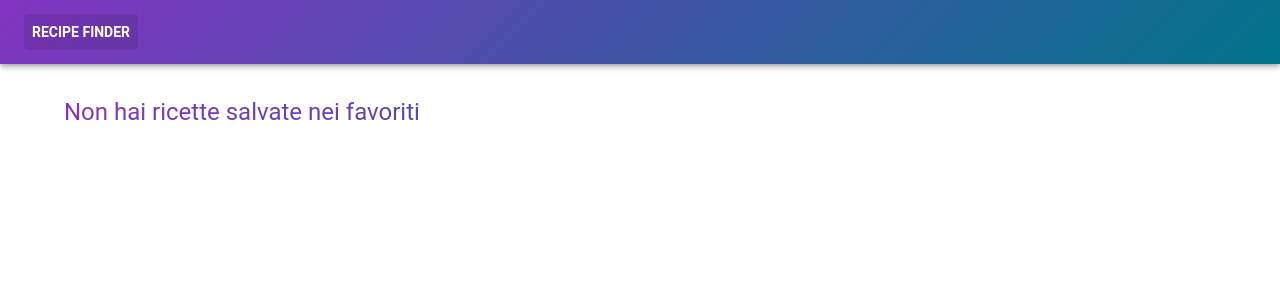
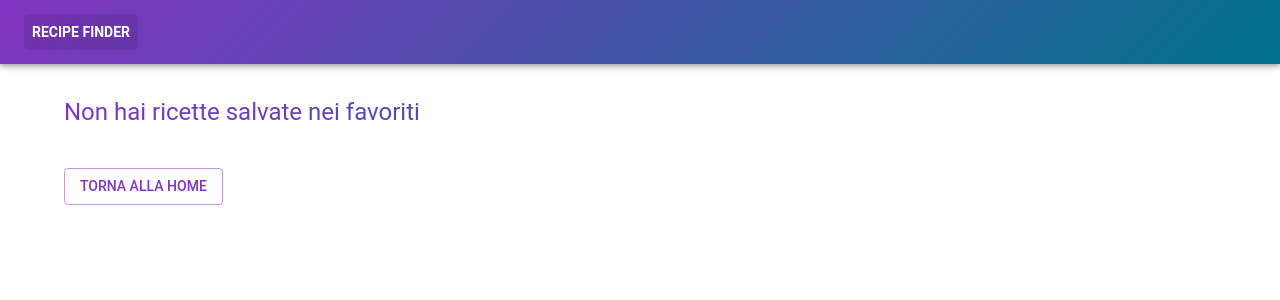
Before and after one commit to robertocontini/recipe-finder, a React (Create React App) app: page /favorites in a window 1280 px wide. Shown: the top 300 px of the page. Built offline with nearby package versions, Linux system fonts and the light colour scheme; some icons are missing.

Commit message:
adjust router basename for production

```diff
--- a/package.json
+++ b/package.json
@@ -2,6 +2,7 @@
   "name": "test-app",
   "version": "0.1.0",
   "private": true,
+  "homepage": "https://www.robertocontini.com/EXP/recipe-finder",
   "dependencies": {
     "@emotion/react": "^11.14.0",
     "@emotion/styled": "^11.14.0",
--- a/src/components/Header/Header.tsx
+++ b/src/components/Header/Header.tsx
@@ -1,6 +1,6 @@
 import { AppBar, Toolbar, IconButton, Badge, Box, Button } from "@mui/material";
 import FavoriteIcon from "@mui/icons-material/Favorite";
-import { Link as RouterLink, useLocation } from "react-router-dom";
+import { Link as RouterLink } from "react-router-dom";
 import { useFavorites } from "../../hooks/useFavorites";
 import theme from "src/theme/theme";
 
--- a/src/components/RecipeCard/RecipeCard.tsx
+++ b/src/components/RecipeCard/RecipeCard.tsx
@@ -1,9 +1,8 @@
-import { Box, Card, CardContent, CardMedia, Typography } from "@mui/material";
+import { Card, CardContent, CardMedia, Typography } from "@mui/material";
 import { Link as RouterLink } from "react-router-dom";
 import { RecipeCardProps } from "../../types";
 import FavoriteButton from "../FavoriteButton/FavoriteButton";
 import React from "react";
-import theme from "src/theme/theme";
 
 const RecipeCard = ({
   recipe,
--- a/src/index.tsx
+++ b/src/index.tsx
@@ -11,12 +11,15 @@ const root = ReactDOM.createRoot(
   document.getElementById("root") as HTMLElement
 );
 
+const basename =
+  process.env.NODE_ENV === "production" ? "/EXP/recipe-finder" : "/";
+
 root.render(
   <React.StrictMode>
     <Provider store={store}>
       <ThemeProvider theme={theme}>
         <CssBaseline />
-        <BrowserRouter>
+        <BrowserRouter basename={basename}>
           <App />
         </BrowserRouter>
       </ThemeProvider>
--- a/src/pages/FavoritesPage.tsx
+++ b/src/pages/FavoritesPage.tsx
@@ -1,5 +1,6 @@
-import { Container } from "@mui/material";
+import { Button, Container } from "@mui/material";
 import Grid from "@mui/material/Grid";
+import { Link as RouterLink } from "react-router-dom";
 import { useAboveTheFoldCount } from "../hooks/useAboveTheFold";
 import { useEffect, useState } from "react";
 import { useFavorites } from "../hooks/useFavorites";
@@ -63,7 +64,18 @@ const FavoritesPage = () => {
           </Grid>
         </>
       ) : (
-        <PageTitle title="Non hai ricette salvate nei favoriti" />
+        <>
+          <PageTitle title="Non hai ricette salvate nei favoriti" />
+
+          <Button
+            component={RouterLink}
+            to="/"
+            variant="outlined"
+            sx={{ mt: 4 }}
+          >
+            Torna alla home
+          </Button>
+        </>
       )}
     </Container>
   );
--- a/src/pages/RecipeDetailPage.tsx
+++ b/src/pages/RecipeDetailPage.tsx
@@ -46,7 +46,7 @@ const RecipeDetailPage = () => {
 
         <Typography component={"p"}>{error}</Typography>
 
-        <Button component={RouterLink} to="/" variant="outlined">
+        <Button component={RouterLink} to="/" variant="outlined" sx={{ mt: 4 }}>
           Torna alla home
         </Button>
       </Container>
```
